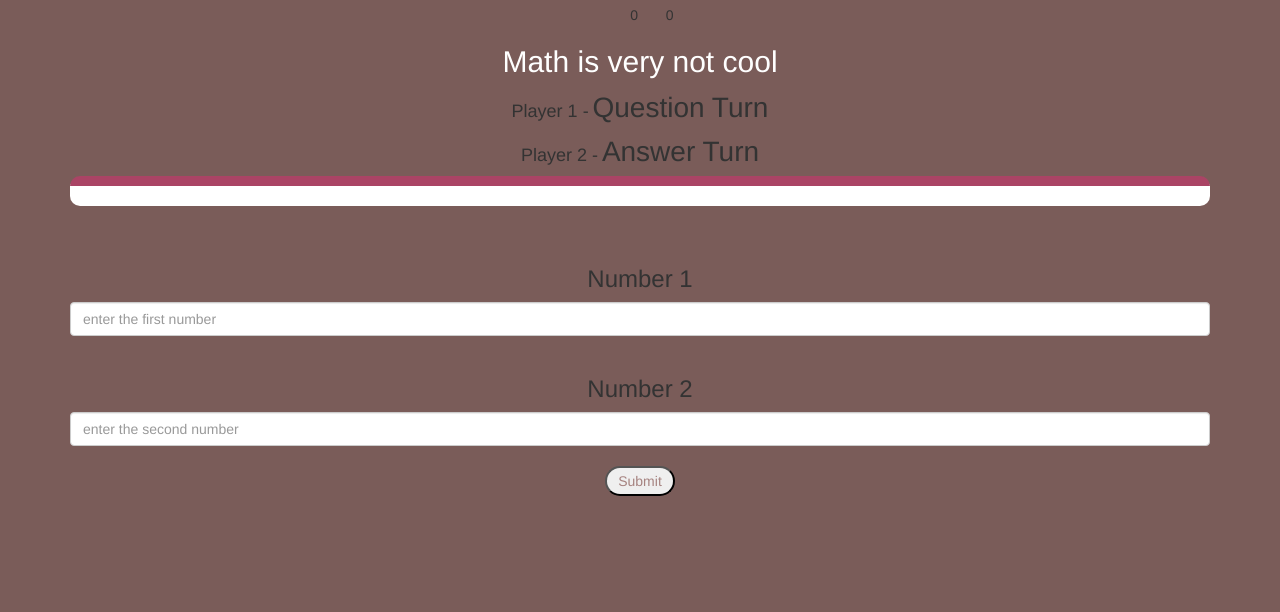
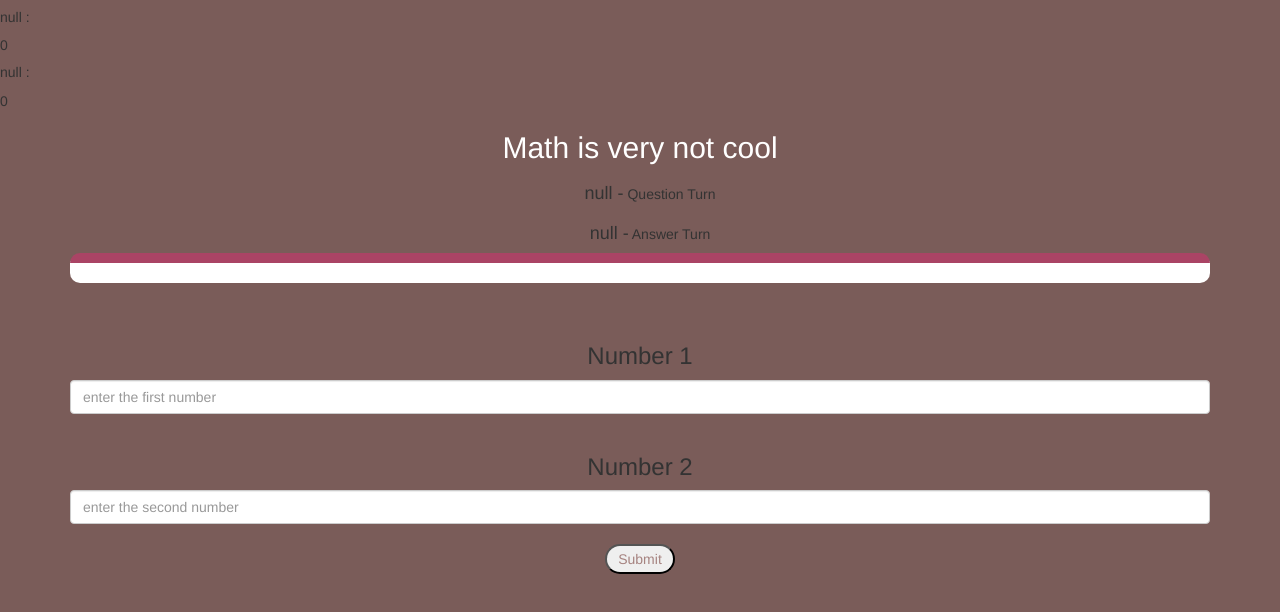
Before and after one commit to NPC-Bl00d1/I-dont-like-math-2.0, a plain HTML site: page Page.html in a window 1280 px wide. Drawn offline with nearby package versions, Linux system fonts and the light colour scheme.

Commit message:
Add files via upload

```diff
--- a/Page.html
+++ b/Page.html
@@ -27,12 +27,13 @@
 <center>
 <h2 style="color: white;">Math is very not cool</h2>
 
-
-<h4 id="player1">Player 1 - </h4>
+<div id = "playerpoints">
+<h4 id="player1"></h4>
 <span id="question_turn">Question Turn</span>
 <br>
-<h4 id="player2">Player 2 - </h4>
+<h4 id="player2"></h4>
 <span id="answer_turn">Answer Turn</span>
+</div>
 
 <div id="output">
 
--- a/gamepage.js
+++ b/gamepage.js
@@ -4,12 +4,11 @@ var score2=0;
 var name1 = localStorage.getItem("name1");
 var name2 = localStorage.getItem("name2");
 
-document.getElementById("player1name").innerHTML = name1;
-document.getElementById("player2name").innerHTML = name2;
+document.getElementById("player1name").innerHTML = name1 + " : ";
+document.getElementById("player2name").innerHTML = name2 + " : ";
 
-
-
-
+document.getElementById("player1").innerHTML = name1 + " - ";
+document.getElementById("player2").innerHTML = name2 + " - ";
 
 
 
--- a/style.css
+++ b/style.css
@@ -1,6 +1,5 @@
 body{
 
-text-align:center;
 background-color: #7a5c59;
 
 }
@@ -24,7 +23,7 @@ button {
     width:70px;
 }
 
-#player1name, #player2name {
+#player1, #player2 {
 
     display: inline-block;
     margin-left: 20px;
@@ -58,6 +57,6 @@ text-align:left;
 
 #question_turn , #answer_turn {
 
-font-size: 28px;
+font-size: 28px3;
 
 }
```
